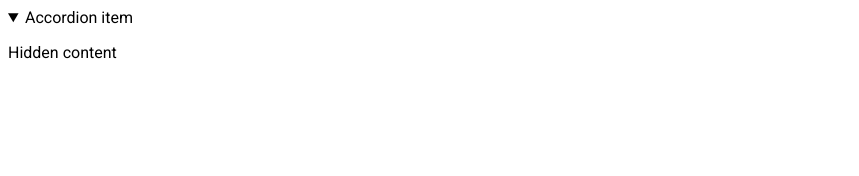
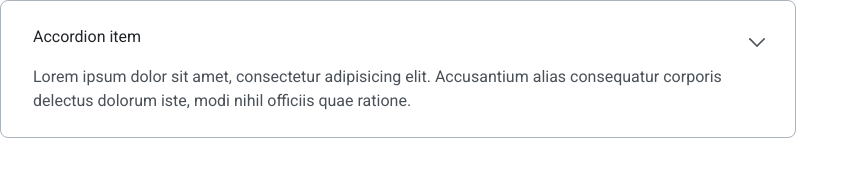
Before and after one commit to js-tasks-ru/htmlcss-20210916_protagoras-from-abdera, a website: page 03-lection1/02-accordion/index.html in a window 1280 px wide. Both pictures are taken after a click on the heading "Accordion item". Shown: the whole page, without its empty margins (0-859 px from the left). Drawn offline with nearby package versions, Linux system fonts and the light colour scheme.

Commit message:
Implement accordion.

```diff
--- a/03-lection1/02-accordion/accordion.css
+++ b/03-lection1/02-accordion/accordion.css
@@ -1 +1,61 @@
 /* Стилизация аккордеона */
+
+.accordion {
+    position: relative;
+    width: 730px;
+    border: 1px solid var(--grey-3);
+    border-radius: 8px;
+    background-color: var(--white);
+    padding:  24px 32px;
+    font-family: 'Roboto', sans-serif;
+    font-style: normal;
+    font-weight: normal;
+    font-size: 16px;
+    line-height: 24px;
+}
+
+.accordion__summary {
+    display: inline-block;
+    cursor: pointer;
+    color: var(--black);
+}
+
+.accordion__summary::-webkit-details-marker {
+    display: none;
+}
+
+.accordion__summary:after {
+    position: absolute;
+    top: 32px;
+    right: 32px;
+    content: "";
+    display: inline-block;
+    border: solid var(--grey-4);
+    border-width: 0 2px 2px 0;
+    border-radius: 1px;
+    padding: 5px;
+    transform: rotate(-135deg);
+    transition: 0.3s linear;
+}
+
+.accordion__item {
+    margin-bottom: 8px;
+    color: var(--grey-4);
+}
+
+.accordion__item:last-child {
+    margin-bottom: 0;
+}
+
+.accordion[open] > .accordion__summary:after {
+    transform: rotate(45deg);
+}
+
+.accordion[open] > .accordion__item {
+    animation: sweep 0.5s ease-in-out;
+}
+
+@keyframes sweep {
+    0%    {opacity: 0;}
+    100%  {opacity: 1;}
+}
--- a/03-lection1/02-accordion/index.html
+++ b/03-lection1/02-accordion/index.html
@@ -2,16 +2,17 @@
 <!-- Страница с аккордеоном -->
 <html lang="ru">
     <head>
+        <link rel="stylesheet" href="https://cdnjs.cloudflare.com/ajax/libs/normalize/8.0.1/normalize.min.css">
         <link rel="stylesheet" href="../../assets/css/main.css">
         <link rel="stylesheet" href="./accordion.css">
     </head>
     <body>
-        <details>
-            <summary>
+        <details class="accordion">
+            <summary class="accordion__summary">
                 Accordion item
             </summary>
-            <p>
-                Hidden content
+            <p class="accordion__item">
+                Lorem ipsum dolor sit amet, consectetur adipisicing elit. Accusantium alias consequatur corporis delectus dolorum iste, modi nihil officiis quae ratione.
             </p>
         </details>
     </body>
```
